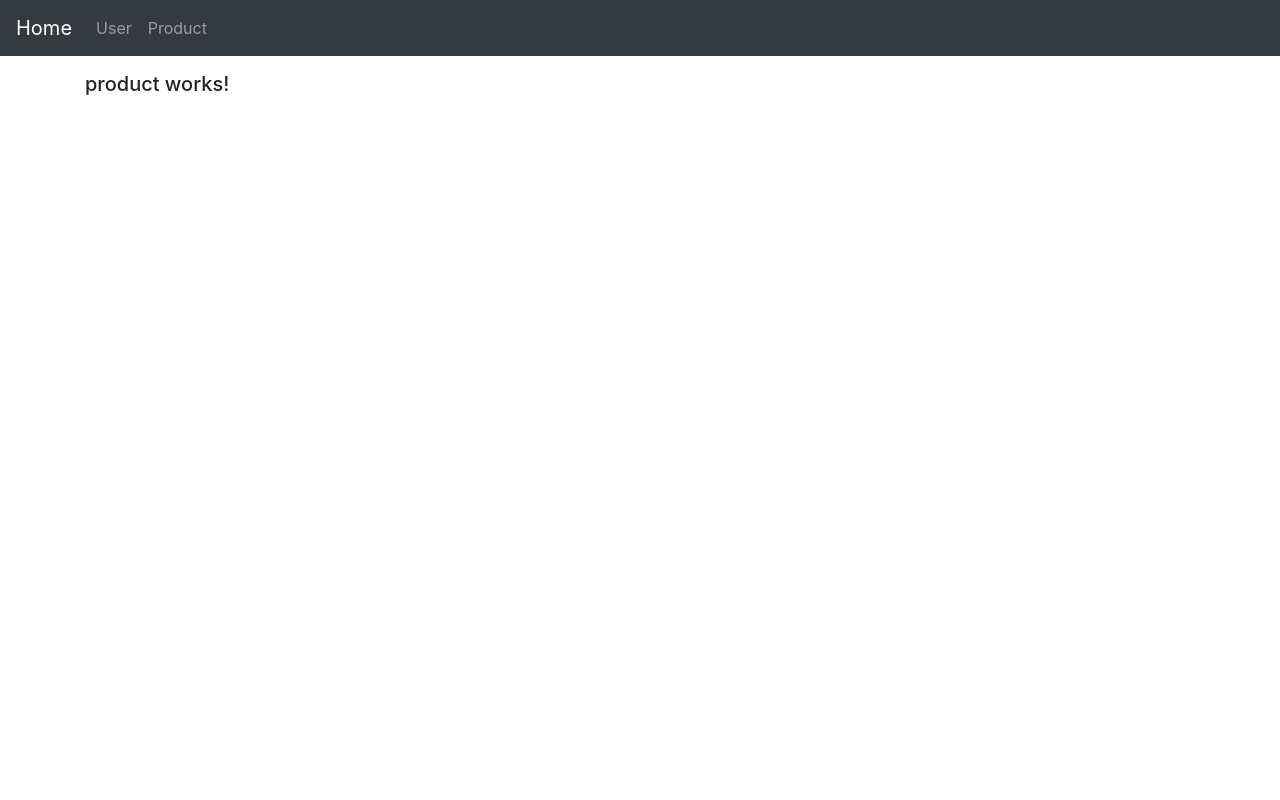
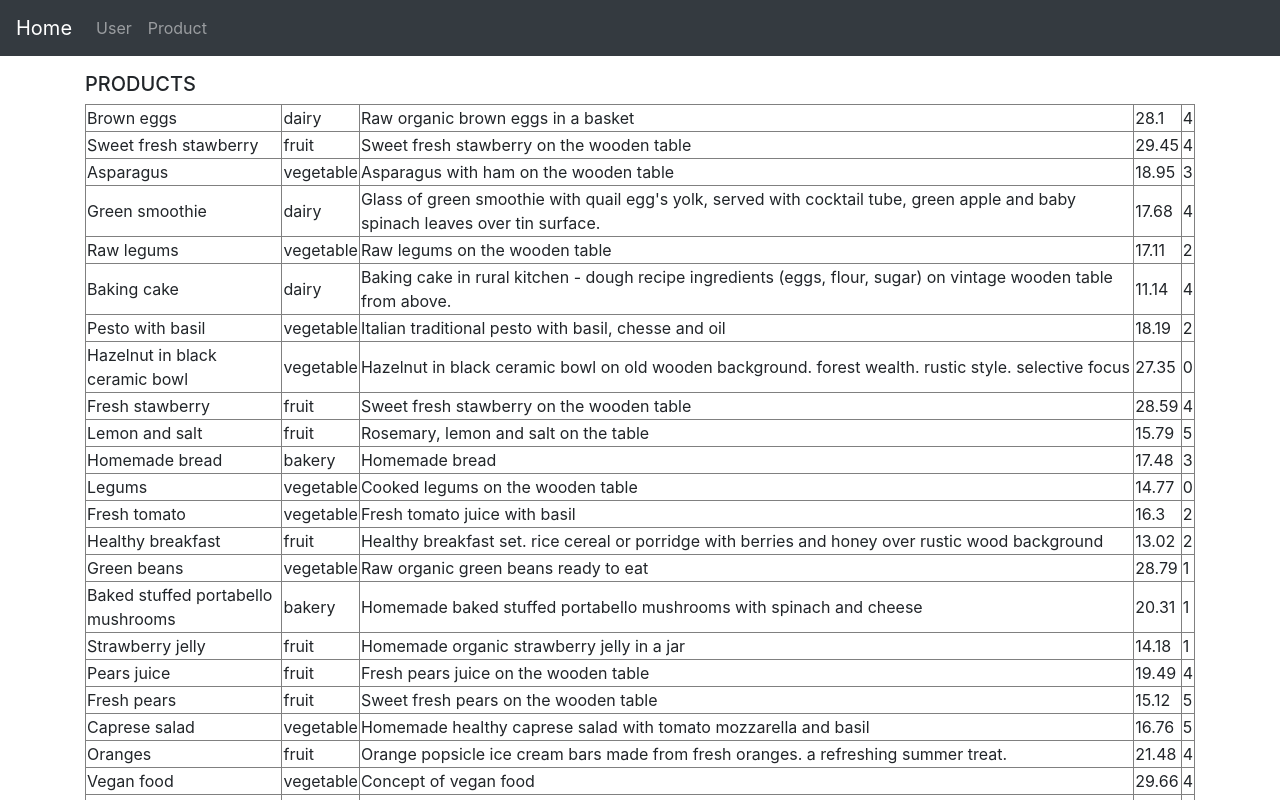
Before and after one commit to dearmohseen/my-mart, an Angular app: page /product in a window 1280 px wide. Shown: the top 800 px of the page. Built offline with nearby package versions, Linux system fonts and the light colour scheme.

Commit message:
Updated product component

```diff
--- a/src/app/components/product/product.component.html
+++ b/src/app/components/product/product.component.html
@@ -1 +1,13 @@
-<H5>product works!</H5>
+<H5>PRODUCTS</H5>
+<table border="1">
+<tr *ngFor="let product of products">
+    <td>{{product.title}}</td>
+    <td>{{product.type}}</td>
+    <td>{{product.description}}</td>
+    <td>{{product.price}}</td>
+    <td>{{product.rating}}</td>
+</tr>
+</table>
+<!-- <li *ngFor="let product of products">
+ {{product.description}}
+</li> -->
--- a/src/app/components/product/product.component.ts
+++ b/src/app/components/product/product.component.ts
@@ -1,5 +1,5 @@
 import { Component } from '@angular/core';
-import { PRODUCTS } from '../../constant/mock-products';
+import { SAMPLE_PRODUCTS } from '../../constant/mock-products';
 import { Product } from "../../models/product";
 
 @Component({
@@ -9,5 +9,5 @@ import { Product } from "../../models/product";
 })
 export class ProductComponent {
 
-	products: Product[] = PRODUCTS;
+	products: Product[] = SAMPLE_PRODUCTS;
 }
--- a/src/app/constant/mock-products.ts
+++ b/src/app/constant/mock-products.ts
@@ -1,6 +1,6 @@
 import { Product } from '../models/product';
 
-export const PRODUCTS: Product[] = [
+export const SAMPLE_PRODUCTS: Product[] = [
 	{
 		"title": "Brown eggs",
 		"type": "dairy",
```
